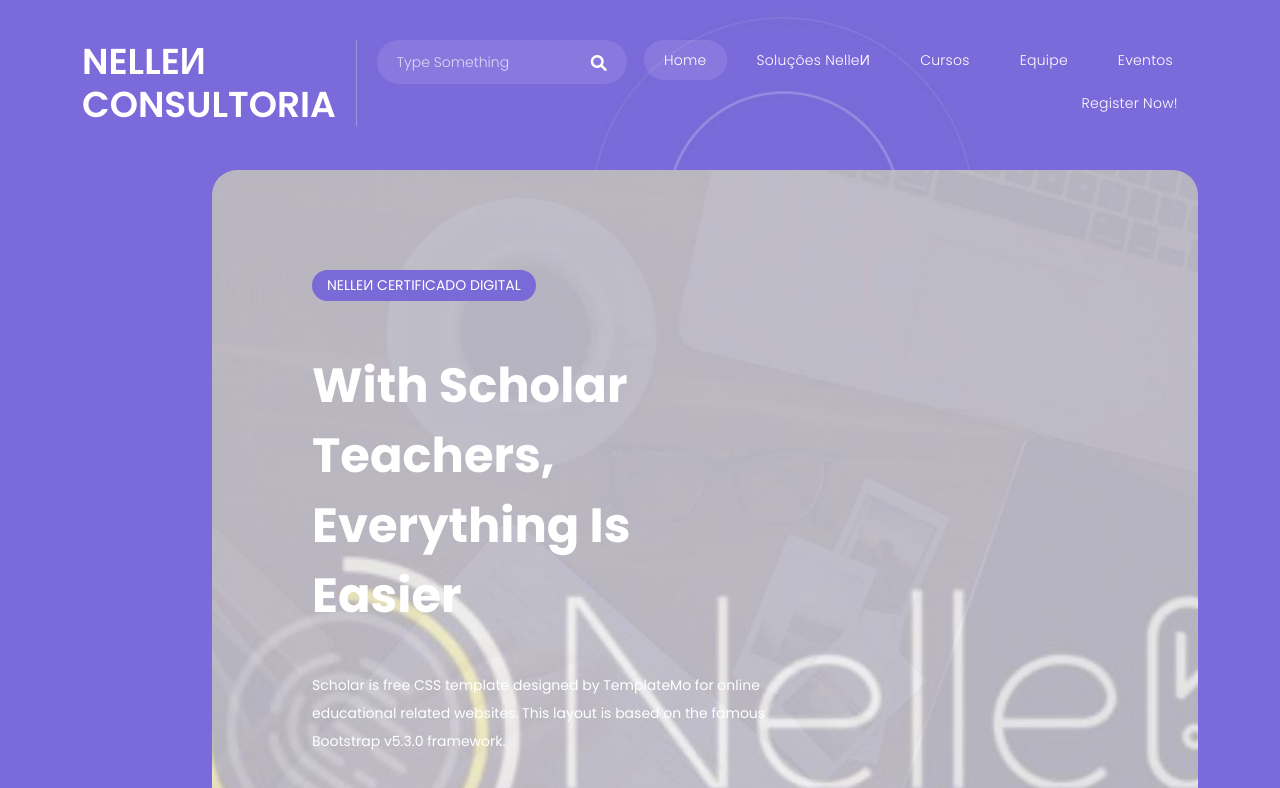
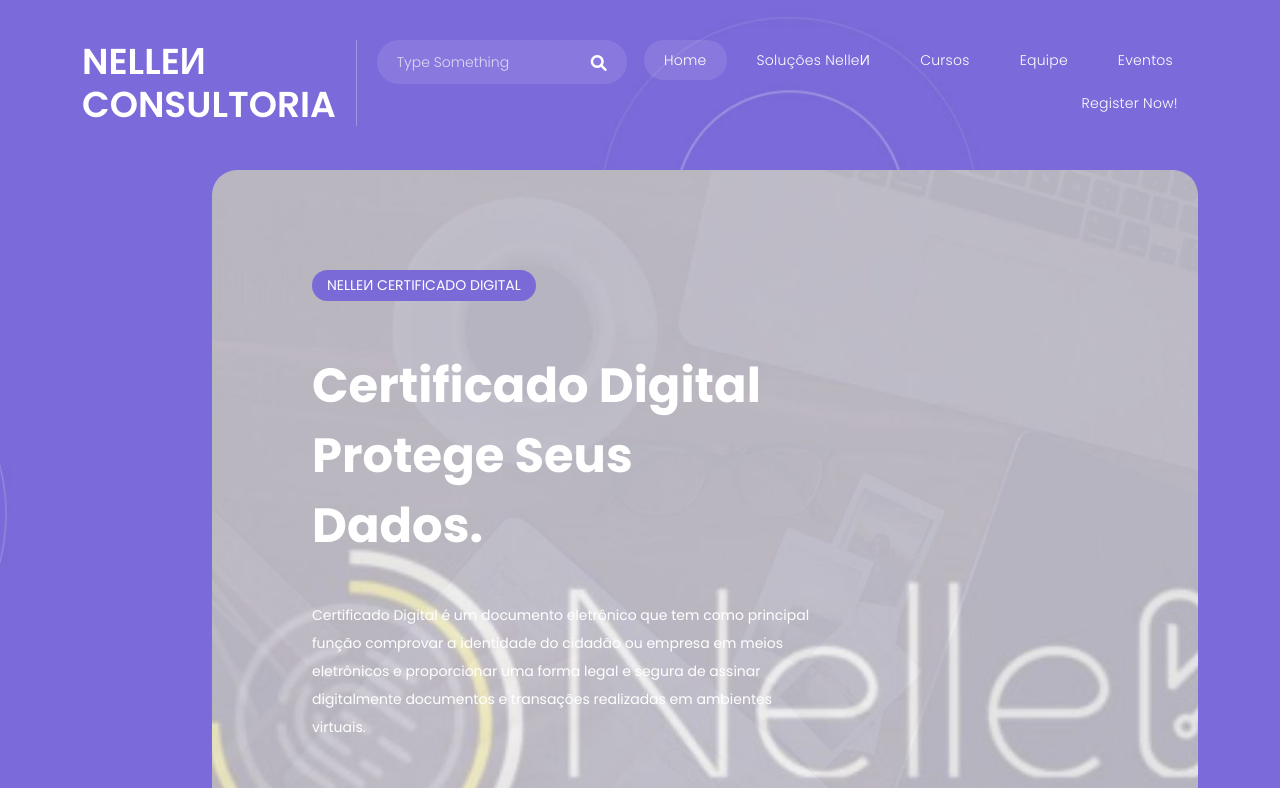
Before and after one commit to nellenconsultoria/nelllen.github.io, a plain HTML site: page index.html in a window 1280 px wide. Shown: the top 788 px of the page. Drawn offline with nearby package versions, Linux system fonts and the light colour scheme.

Commit message:
Update index.html

```diff
--- a/index.html
+++ b/index.html
@@ -90,8 +90,8 @@ https://templatemo.com/tm-586-scholar
             <div class="item item-1">
               <div class="header-text">
                 <span class="category">NelleИ Certificado digital</span>
-                <h2>With Scholar Teachers, Everything Is Easier</h2>
-                <p>Scholar is free CSS template designed by TemplateMo for online educational related websites. This layout is based on the famous Bootstrap v5.3.0 framework.</p>
+                <h2>Certificado Digital Protege Seus Dados.</h2>
+                <p>Certificado Digital é um documento eletrônico que tem como principal função comprovar a identidade do cidadão ou empresa em meios eletrônicos e proporcionar uma forma legal e segura de assinar digitalmente documentos e transações realizadas em ambientes virtuais.</p>
                 <div class="buttons">
                   <div class="main-button">
                     <a href="#">Request Demo</a>
```
